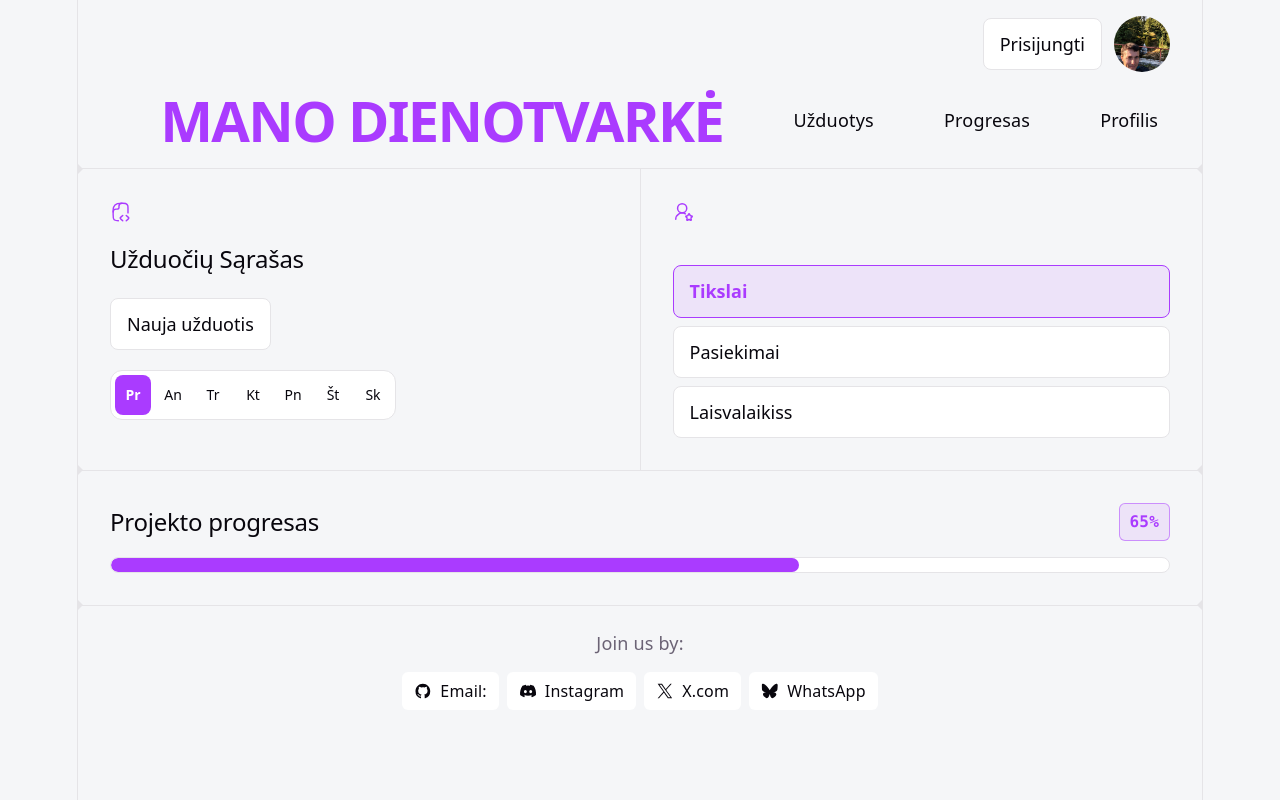
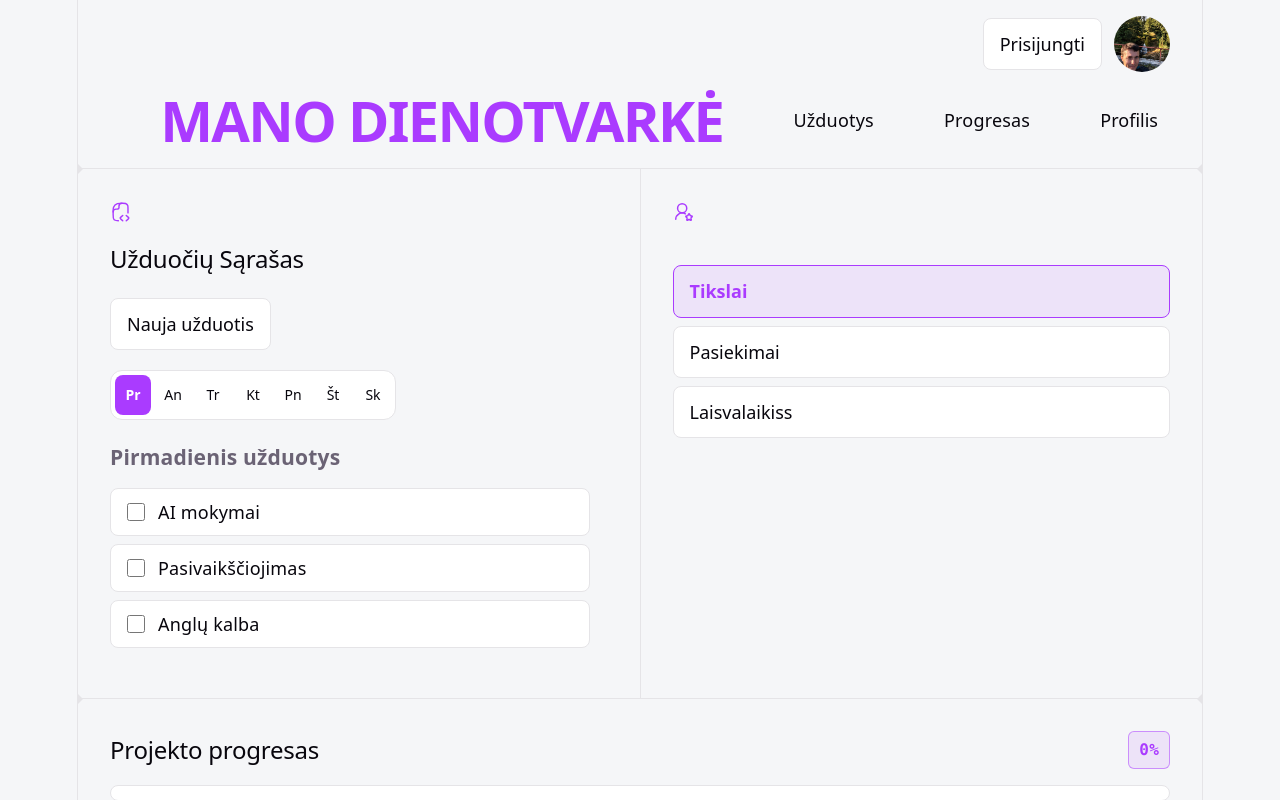
Before and after one commit to mariusbrazas78-bit/pirmas-projektas, a React (Vite) app: page / in a window 1280 px wide. Shown: the top 800 px of the page. Built offline with nearby package versions, Linux system fonts and the light colour scheme.

Commit message:
atsirado dienos užduočiu sarasas ir ji galima pazymeti

```diff
--- a/src/App.css
+++ b/src/App.css
@@ -219,8 +219,46 @@
   }
 
   .task-list {
-    padding-left: 20px;
+    display: flex;
+    flex-direction: column;
+    gap: 8px;
+    padding: 0;
+    list-style: none;
     color: var(--text-h);
+
+    li {
+      padding: 10px 12px;
+      border: 1px solid var(--border);
+      border-radius: 8px;
+      background: var(--social-bg);
+    }
+
+    label {
+      display: flex;
+      align-items: center;
+      gap: 10px;
+      cursor: pointer;
+    }
+
+    input {
+      width: 18px;
+      height: 18px;
+      accent-color: var(--accent);
+    }
+
+    .task-completed span {
+      text-decoration: line-through;
+      opacity: 0.65;
+    }
+  }
+
+  .day-task-list {
+    max-width: 480px;
+    margin-top: 24px;
+  }
+
+  .day-task-list h3 {
+    margin-bottom: 12px;
   }
 
   @media (max-width: 1024px) {
--- a/src/App.jsx
+++ b/src/App.jsx
@@ -17,14 +17,24 @@ const weekDays = [
 const shortWeekDays = ['Pr', 'An', 'Tr', 'Kt', 'Pn', 'Št', 'Sk']
 
 const categories = ['Tikslai', 'Pasiekimai', 'Laisvalaikiss']
+const initialTasks = [
+  { id: 1, title: 'AI mokymai', completed: false },
+  { id: 2, title: 'Pasivaikščiojimas', completed: false },
+  { id: 3, title: 'Anglų kalba', completed: false },
+]
 
 function App() {
   const [selectedDay, setSelectedDay] = useState('Pirmadienis')
   const [selectedCategory, setSelectedCategory] = useState('Tikslai')
   const [showLogin, setShowLogin] = useState(false)
-  const [tasks, setTasks] = useState([])
+  const [tasksByDay, setTasksByDay] = useState({ Pirmadienis: initialTasks })
   const [newTaskTitle, setNewTaskTitle] = useState('')
   const [isAddingTask, setIsAddingTask] = useState(false)
+  const tasks = tasksByDay[selectedDay] ?? []
+  const completedTasks = tasks.filter((task) => task.completed).length
+  const taskProgress = tasks.length === 0
+    ? 0
+    : Math.round((completedTasks / tasks.length) * 100)
 
   function addTask(event) {
     event.preventDefault()
@@ -32,9 +42,24 @@ function App() {
     const title = newTaskTitle.trim()
     if (!title) return
 
-    setTasks((currentTasks) => [...currentTasks, { id: Date.now(), title }])
+    setTasksByDay((currentTasksByDay) => ({
+      ...currentTasksByDay,
+      [selectedDay]: [
+        ...(currentTasksByDay[selectedDay] ?? []),
+        { id: Date.now(), title, completed: false },
+      ],
+    }))
     setNewTaskTitle('')
     setIsAddingTask(false)
+  }
+
+  function toggleTask(taskId) {
+    setTasksByDay((currentTasksByDay) => ({
+      ...currentTasksByDay,
+      [selectedDay]: (currentTasksByDay[selectedDay] ?? []).map((task) => (
+        task.id === taskId ? { ...task, completed: !task.completed } : task
+      )),
+    }))
   }
 
   function changeScreen(loginIsVisible) {
@@ -112,12 +137,6 @@ function App() {
             </form>
           )}
 
-          {tasks.length > 0 && (
-            <ul className="task-list">
-              {tasks.map((task) => <li key={task.id}>{task.title}</li>)}
-            </ul>
-          )}
-
           <div className="week-days week-picker" role="group" aria-label="Pasirinkite savaitės dieną">
             {weekDays.map((day, index) => (
               <button
@@ -133,6 +152,28 @@ function App() {
               </button>
             ))}
           </div>
+
+          <section className="day-task-list" aria-label={`${selectedDay} dienos užduotys`}>
+            <h3>{selectedDay} užduotys</h3>
+            {tasks.length > 0 ? (
+              <ul className="task-list">
+                {tasks.map((task) => (
+                  <li key={task.id} className={task.completed ? 'task-completed' : ''}>
+                    <label>
+                      <input
+                        type="checkbox"
+                        checked={task.completed}
+                        onChange={() => toggleTask(task.id)}
+                      />
+                      <span>{task.title}</span>
+                    </label>
+                  </li>
+                ))}
+              </ul>
+            ) : (
+              <p>Šiai dienai užduočių dar nėra.</p>
+            )}
+          </section>
 
 
         </div>
@@ -167,7 +208,7 @@ function App() {
       <div className="ticks"></div>
 
       <div id="progress">
-        <ProgressBar progress={65} />
+        <ProgressBar progress={taskProgress} />
       </div>
 
       <div className="ticks"></div>
```
